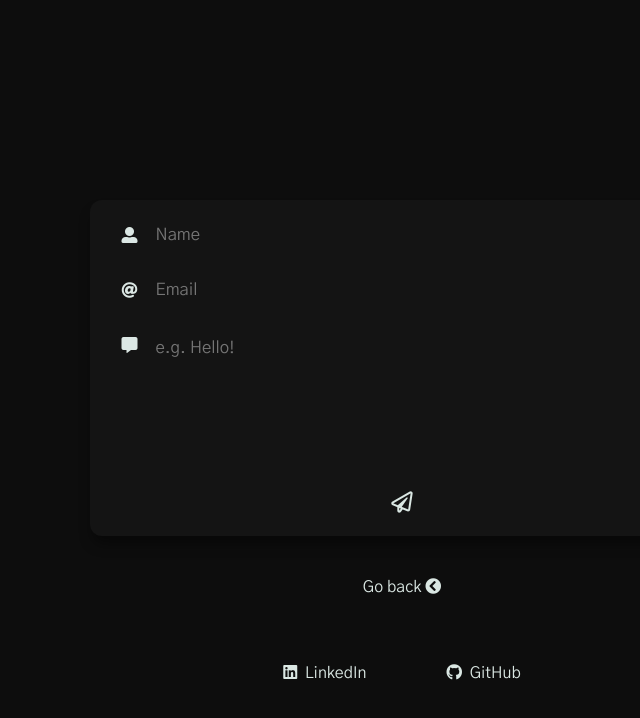
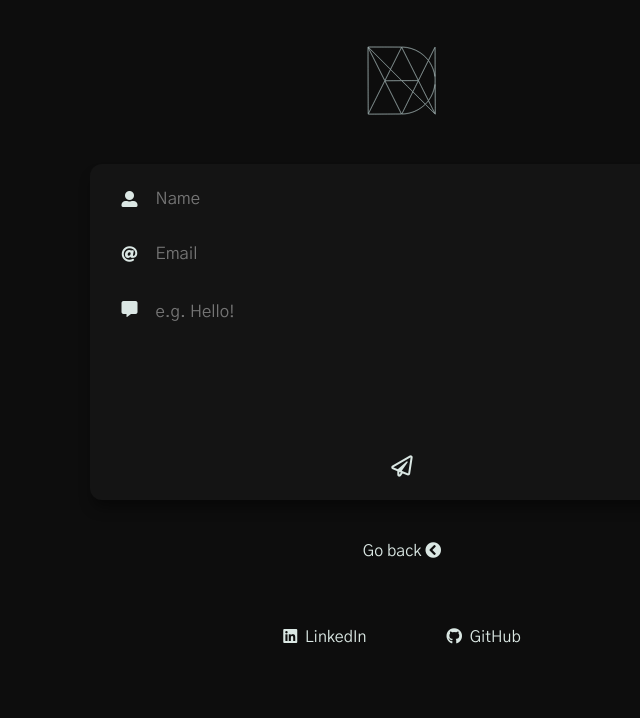
Before and after one commit to mandareis/website-frontend, a React (Create React App) app: page /contact in a window 1280 px wide. Shown: the top 718 px of the page, without its empty margins (238-878 px from the left). Built offline with nearby package versions, Linux system fonts and the light colour scheme.

Commit message:
fixes to css

```diff
--- a/src/App.css
+++ b/src/App.css
@@ -13,7 +13,7 @@ body {
   display: flex;
   flex-direction: row;
   flex-wrap: wrap;
-  margin-top: 15em;
+
   justify-content: center;
   padding: 0em 1em;
 }
@@ -187,9 +187,8 @@ textarea {
   color: hsl(165, 20%, 78%);
 }
 
-.inner-container {
+.inner-container-contact-form {
   padding: 1em;
-  margin-top: 25vh;
   border-radius: 0.75em;
   background-color: #141414;
   -webkit-box-shadow: 0px 10px 14px -3px rgba(0, 0, 0, 0.45);
@@ -199,7 +198,7 @@ textarea {
 .inner-container-bio {
   padding: 2em;
   border-radius: 0.75em;
-  margin-top: 25vh;
+  /* margin-top: 25vh; */
   background-color: #141414;
   -webkit-box-shadow: 0px 10px 14px -3px rgba(0, 0, 0, 0.45);
   box-shadow: 0px 10px 14px -3px rgba(0, 0, 0, 0.45);
@@ -209,6 +208,15 @@ textarea {
   font-size: 18px;
 }
 
+.logo-pages {
+  display: flex;
+  justify-content: center;
+}
+.logo-pages svg#logo {
+  height: 100px;
+  width: 100px;
+  margin-bottom: 2em;
+}
 .inner-repo-container {
   /* width: 200px; */
   height: 200px;
--- a/src/components/Bio.js
+++ b/src/components/Bio.js
@@ -1,12 +1,14 @@
 import React from "react";
 import { Link } from "react-router-dom";
 import avatar from "../images/amanda-selfie.jpeg";
-// import NameLogo from "./NameLogo";
+import NameLogo from "./NameLogo";
 
 const Bio = () => {
   return (
     <div>
-      {/* <NameLogo /> */}
+      <div className="logo-pages">
+        <NameLogo />
+      </div>
       <div className="inner-container-bio">
         <img src={avatar} alt="avatar" className="avatar center"></img>
         <div id="full-name">
--- a/src/components/ContactForm.js
+++ b/src/components/ContactForm.js
@@ -1,5 +1,5 @@
 import React, { useRef, useEffect, useState } from "react";
-
+import NameLogo from "./NameLogo";
 const ContactFormInput = (props) => {
   return (
     <div className={`input-container ${props.longtext ? "ic-big" : ""}`}>
@@ -42,7 +42,11 @@ const ContactForm = () => {
     done = true;
   }
   return (
-    <div className="inner-container">
+    <div>
+      <div className="logo-pages">
+        <NameLogo />
+      </div>
+      <div className="inner-container-contact-form">
         <div className="form">
           {done && !timerDone ? "Thank You" : null}
           <form
@@ -50,7 +54,11 @@ const ContactForm = () => {
             action="https://submit-form.com/Z78IPcBD"
             method="post"
           >
-          <ContactFormInput icon="fa-user-alt" placeholder="Name" name="Name" />
+            <ContactFormInput
+              icon="fa-user-alt"
+              placeholder="Name"
+              name="Name"
+            />
             <ContactFormInput icon="fa-at" placeholder="Email" name="Email" />
             <ContactFormInput
               icon="fa-comment-alt"
@@ -80,6 +88,7 @@ const ContactForm = () => {
           </form>
         </div>
       </div>
+    </div>
   );
 };
 
--- a/src/components/ItemGallery.js
+++ b/src/components/ItemGallery.js
@@ -1,5 +1,6 @@
 import React, { useRef, useState, useEffect } from "react";
 import { motion } from "framer-motion";
+import NameLogo from "./NameLogo";
 
 const ItemGallery = () => {
   const carousel = useRef(null);
@@ -94,6 +95,9 @@ const ItemGallery = () => {
 
   return (
     <div>
+      <div className="logo-pages">
+        <NameLogo />
+      </div>
       <div ref={carousel} className="gallery-container">
         {repo}
       </div>
```
Lines whose indentation alone changed are shown as unchanged.
